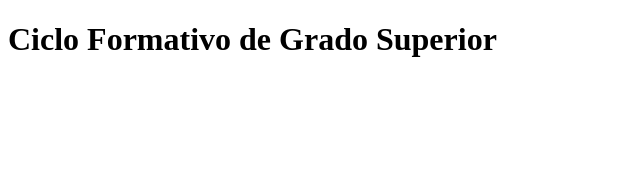
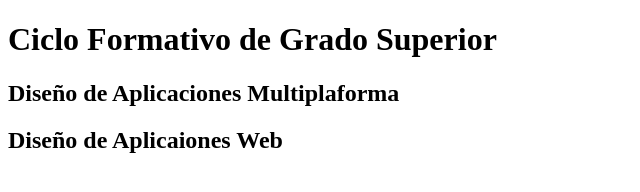
Before and after one commit to rubenfgr/git-testing, a plain HTML site: page index.html in a window 1280 px wide. Shown: the whole page, without its empty margins (0-640 px from the left). Drawn offline with Linux system fonts and the light colour scheme; files that its build step writes are made by us from their sources.

Commit message:
agregando subtítulos en la interfaz

```diff
--- a/index.html
+++ b/index.html
@@ -10,5 +10,10 @@
 
 <h1>Ciclo Formativo de Grado Superior</h1>
 
+<h2>Diseño de Aplicaciones Multiplaforma</h2>
+
+<h2>Diseño de Aplicaiones Web</h2>
+
 </body>
+<script src="js/script.js"></script>
 </html>
```
